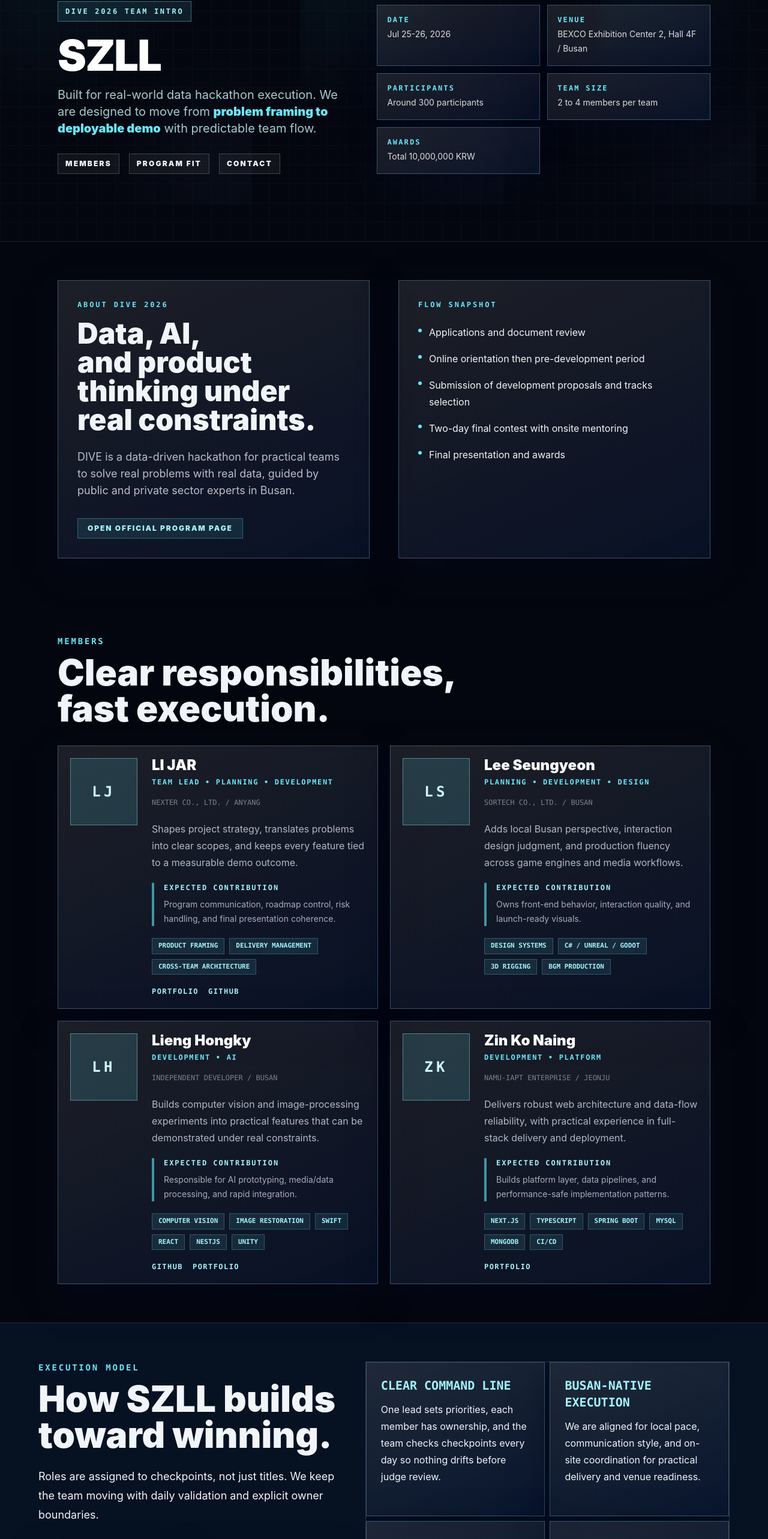
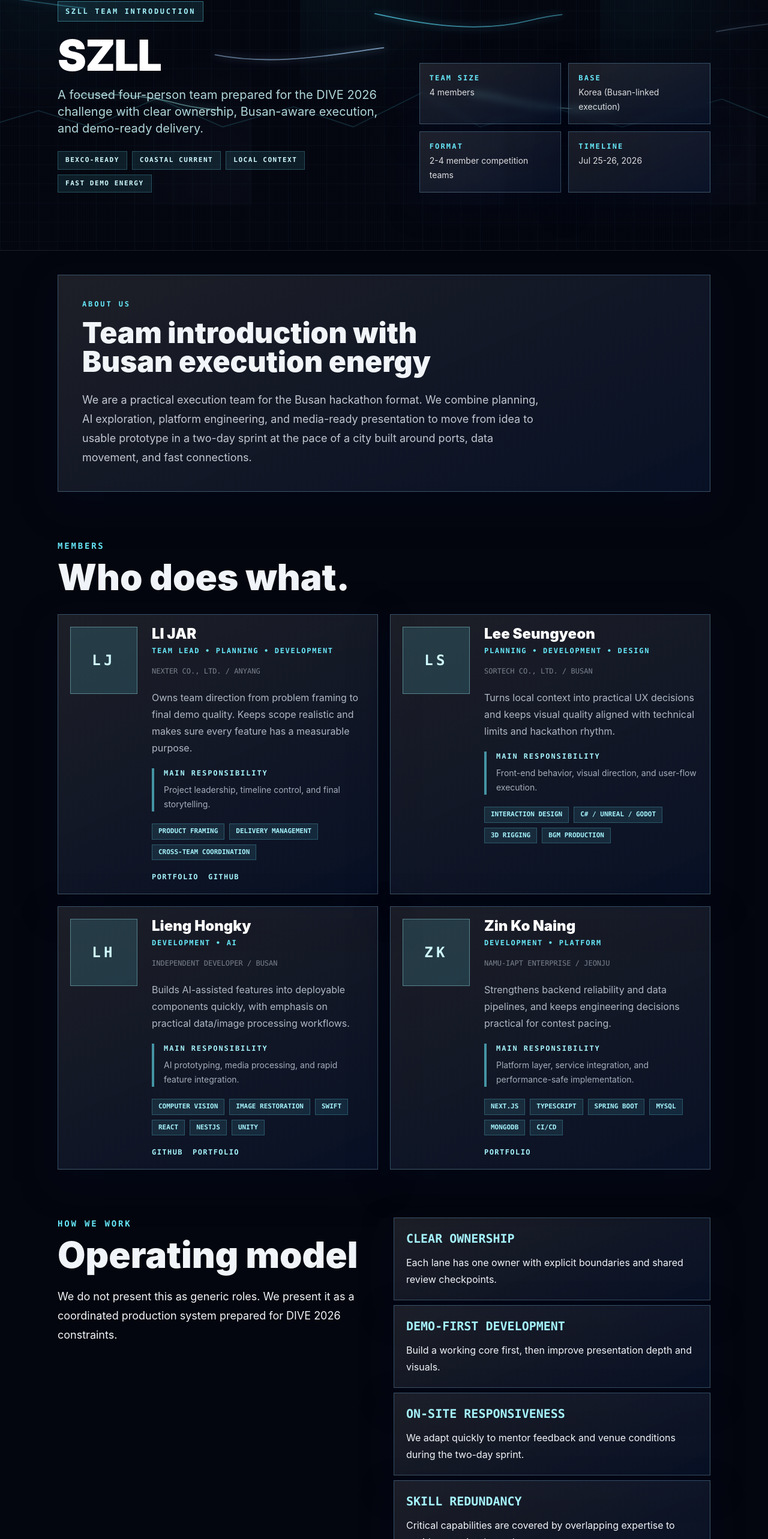
Before and after one commit to prof-lijar/szll-busan-dive-2026, a Next.js app: page / in a window 1280 px wide. Shown: the part 78-2644 px from the top of the page at 60% size. Built offline with nearby package versions, Linux system fonts and the light colour scheme.

Commit message:
Add neon data flow and Busan team vibe

```diff
--- a/app/globals.css
+++ b/app/globals.css
@@ -47,6 +47,85 @@ a {
   mix-blend-mode: screen;
 }
 
+.data-flow-layer {
+  opacity: 0.8;
+}
+
+.data-current {
+  fill: none;
+  stroke-width: 2.2;
+  stroke-linecap: round;
+  stroke-linejoin: round;
+  filter: drop-shadow(0 0 8px currentColor);
+  animation: dataFlow 4.5s linear infinite;
+}
+
+.data-current-a {
+  stroke: url(#flowGlowA);
+  color: #5de2ff;
+  stroke-dasharray: 18 28;
+  animation-duration: 4.2s;
+}
+
+.data-current-b {
+  stroke: url(#flowGlowB);
+  color: #a8d5ff;
+  stroke-dasharray: 16 32;
+  animation-duration: 5.3s;
+}
+
+.data-current-c {
+  stroke: url(#flowGlowC);
+  color: #a5fffa;
+  stroke-dasharray: 14 24;
+  animation-duration: 4.8s;
+}
+
+.data-packet {
+  fill: currentColor;
+  filter: drop-shadow(0 0 8px currentColor) drop-shadow(0 0 18px currentColor);
+  opacity: 0.9;
+  animation: packetPulse 1.6s ease-in-out infinite;
+}
+
+.data-packet-a {
+  color: #5de2ff;
+}
+
+.data-packet-b {
+  color: #a8d5ff;
+}
+
+.data-packet-c {
+  color: #a5fffa;
+}
+
+.busan-skyline {
+  fill: none;
+  stroke: rgba(93, 226, 255, 0.26);
+  stroke-width: 1.5;
+  stroke-linejoin: round;
+  filter: drop-shadow(0 0 10px rgba(93, 226, 255, 0.25));
+}
+
+@keyframes dataFlow {
+  to {
+    stroke-dashoffset: -200;
+  }
+}
+
+@keyframes packetPulse {
+  0%,
+  100% {
+    opacity: 0.45;
+    transform: scale(0.86);
+  }
+  50% {
+    opacity: 1;
+    transform: scale(1.2);
+  }
+}
+
 .text-balance {
   text-wrap: balance;
 }
@@ -75,7 +154,9 @@ a {
 
 @media (prefers-reduced-motion: reduce) {
   .frost-panel,
-  .riseIn {
+  .riseIn,
+  .data-current,
+  .data-packet {
     animation: none;
     transition: none;
   }
--- a/app/page.tsx
+++ b/app/page.tsx
@@ -3,7 +3,7 @@ type TeamLink = {
   href: string;
 };
 
-type Member = {
+type TeamMember = {
   name: string;
   role: string;
   affiliation: string;
@@ -14,16 +14,16 @@ type Member = {
   links?: TeamLink[];
 };
 
-const members: Member[] = [
+const members: TeamMember[] = [
   {
     name: "LI JAR",
     role: "Team Lead • Planning • Development",
     affiliation: "Nexter Co., Ltd.",
     base: "Anyang",
     summary:
-      "Shapes project strategy, translates problems into clear scopes, and keeps every feature tied to a measurable demo outcome.",
-    strengths: ["Product framing", "Delivery management", "Cross-team architecture"],
-    contribution: "Program communication, roadmap control, risk handling, and final presentation coherence.",
+      "Owns team direction from problem framing to final demo quality. Keeps scope realistic and makes sure every feature has a measurable purpose.",
+    strengths: ["Product framing", "Delivery management", "Cross-team coordination"],
+    contribution: "Project leadership, timeline control, and final storytelling.",
     links: [
       { label: "Portfolio", href: "https://lijar.skilaxy.com" },
       { label: "GitHub", href: "https://github.com/prof-lijar" },
@@ -35,9 +35,9 @@ const members: Member[] = [
     affiliation: "Sortech Co., Ltd.",
     base: "Busan",
     summary:
-      "Adds local Busan perspective, interaction design judgment, and production fluency across game engines and media workflows.",
-    strengths: ["Design systems", "C# / Unreal / Godot", "3D rigging", "BGM production"],
-    contribution: "Owns front-end behavior, interaction quality, and launch-ready visuals.",
+      "Turns local context into practical UX decisions and keeps visual quality aligned with technical limits and hackathon rhythm.",
+    strengths: ["Interaction design", "C# / Unreal / Godot", "3D rigging", "BGM production"],
+    contribution: "Front-end behavior, visual direction, and user-flow execution.",
   },
   {
     name: "Lieng Hongky",
@@ -45,9 +45,9 @@ const members: Member[] = [
     affiliation: "Independent Developer",
     base: "Busan",
     summary:
-      "Builds computer vision and image-processing experiments into practical features that can be demonstrated under real constraints.",
+      "Builds AI-assisted features into deployable components quickly, with emphasis on practical data/image processing workflows.",
     strengths: ["Computer vision", "Image restoration", "Swift", "React", "NestJS", "Unity"],
-    contribution: "Responsible for AI prototyping, media/data processing, and rapid integration.",
+    contribution: "AI prototyping, media processing, and rapid feature integration.",
     links: [
       { label: "GitHub", href: "https://github.com/lienghongky/" },
       { label: "Portfolio", href: "https://hongky.netlify.app/" },
@@ -59,97 +59,143 @@ const members: Member[] = [
     affiliation: "Namu-iAPT Enterprise",
     base: "Jeonju",
     summary:
-      "Delivers robust web architecture and data-flow reliability, with practical experience in full-stack delivery and deployment.",
+      "Strengthens backend reliability and data pipelines, and keeps engineering decisions practical for contest pacing.",
     strengths: ["Next.js", "TypeScript", "Spring Boot", "MySQL", "MongoDB", "CI/CD"],
-    contribution: "Builds platform layer, data pipelines, and performance-safe implementation patterns.",
+    contribution: "Platform layer, service integration, and performance-safe implementation.",
     links: [{ label: "Portfolio", href: "https://www.devzinko.site/" }],
   },
 ];
 
-const diveSignals = [
-  ["Date", "Jul 25-26, 2026"],
-  ["Venue", "BEXCO Exhibition Center 2, Hall 4F / Busan"],
-  ["Participants", "Around 300 participants"],
-  ["Team size", "2 to 4 members per team"],
-  ["Awards", "Total 10,000,000 KRW"],
+const quickFacts = [
+  ["Team size", "4 members"],
+  ["Base", "Korea (Busan-linked execution)"],
+  ["Format", "2-4 member competition teams"],
+  ["Timeline", "Jul 25-26, 2026"],
 ];
 
-const programSteps = [
-  "Applications and document review",
-  "Online orientation then pre-development period",
-  "Submission of development proposals and tracks selection",
-  "Two-day final contest with onsite mentoring",
-  "Final presentation and awards",
-];
+const busanSignals = ["BEXCO-ready", "Coastal current", "Local context", "Fast demo energy"];
 
-const collaboration = [
+const operatingPrinciples = [
   {
-    title: "Clear command line",
-    detail:
-      "One lead sets priorities, each member has ownership, and the team checks checkpoints every day so nothing drifts before judge review.",
+    title: "Clear ownership",
+    detail: "Each lane has one owner with explicit boundaries and shared review checkpoints.",
   },
   {
-    title: "Busan-native execution",
-    detail:
-      "We are aligned for local pace, communication style, and on-site coordination for practical delivery and venue readiness.",
+    title: "Demo-first development",
+    detail: "Build a working core first, then improve presentation depth and visuals.",
   },
   {
-    title: "Demo-first rhythm",
-    detail:
-      "The product path is built around a visible demo, with a stable minimum viable output before polishing and storytelling.",
+    title: "On-site responsiveness",
+    detail: "We adapt quickly to mentor feedback and venue conditions during the two-day sprint.",
   },
   {
-    title: "Cross-skill resilience",
-    detail:
-      "Planning, AI, frontend, backend, and platform delivery are covered by different specialists to reduce single-point risk.",
+    title: "Skill redundancy",
+    detail: "Critical capabilities are covered by overlapping expertise to avoid one-point dependency.",
   },
 ];
 
-const readiness = [
-  ["Data to solution", "Real dataset understanding, cleaning, analysis logic, and solution framing from public data contexts."],
-  ["Web engineering", "Next.js and TypeScript production setup with robust UI, API, and deployment practices."],
-  ["AI prototypes", "Computer vision workflows for image enhancement and practical intelligence features."],
-  ["Experience design", "Interaction direction and media execution so judges can understand the value in one flow."],
-];
-
-const timeline = [
-  { day: "DAY 1", label: "Start sequence" },
-  { day: "DAY 2", label: "Demo and final presentations" },
-  { day: "Main Goal", label: "Prototype + clear story + repeatable demo" },
+const capabilityBars = [
+  ["Planning", "Problem framing, requirement shaping, and sprint planning for short-cycle execution."],
+  ["Data", "Data interpretation, baseline analytics thinking, and pragmatic modeling direction."],
+  ["Engineering", "Frontend, backend, and deployment-ready architecture for reliable delivery."],
+  ["Experience", "Interface behavior, interaction quality, and demo communication design."],
 ];
 
 export default function Home() {
   return (
     <main className="relative min-h-screen overflow-x-hidden bg-[#04060f] text-slate-100">
-      <section className="relative isolate overflow-hidden border-b border-white/10 bg-[#04060f] py-8 sm:py-12">
+      <section className="relative isolate border-b border-white/10 bg-[#04060f] py-8 sm:py-12">
         <div className="absolute inset-0 -z-10 tech-grid opacity-40" />
         <div className="noise-bg absolute inset-0 -z-10" />
-        <div className="mx-auto flex max-w-6xl flex-col gap-10 px-5 pb-10 pt-6 sm:px-8 lg:flex-row lg:items-end lg:justify-between lg:pb-16 lg:pt-8">
+        <div className="pointer-events-none absolute inset-0 -z-10 overflow-hidden">
+          <svg className="data-flow-layer absolute -top-6 left-1/2 h-[42vh] w-[120%] -translate-x-1/2" viewBox="0 0 1200 420" preserveAspectRatio="none">
+            <defs>
+              <linearGradient id="flowGlowA" x1="0" x2="1" y1="0" y2="0">
+                <stop offset="0%" stopColor="rgba(93, 226, 255, 0.0)" />
+                <stop offset="45%" stopColor="rgba(93, 226, 255, 0.9)" />
+                <stop offset="100%" stopColor="rgba(93, 226, 255, 0)" />
+              </linearGradient>
+              <linearGradient id="flowGlowB" x1="0" x2="1" y1="0" y2="0">
+                <stop offset="0%" stopColor="rgba(171, 212, 255, 0.0)" />
+                <stop offset="50%" stopColor="rgba(171, 212, 255, 0.85)" />
+                <stop offset="100%" stopColor="rgba(171, 212, 255, 0)" />
+              </linearGradient>
+              <linearGradient id="flowGlowC" x1="0" x2="1" y1="0" y2="0">
+                <stop offset="0%" stopColor="rgba(165, 255, 250, 0.0)" />
+                <stop offset="50%" stopColor="rgba(165, 255, 250, 0.9)" />
+                <stop offset="100%" stopColor="rgba(165, 255, 250, 0)" />
+              </linearGradient>
+            </defs>
+            <path
+              id="flowA"
+              d="M-80 120 C 90 75, 220 195, 360 130 C 500 70, 640 230, 790 170 C 940 110, 1060 245, 1280 175"
+              className="data-current data-current-a"
+              pathLength="100"
+            />
+            <path
+              id="flowB"
+              d="M-80 265 C 85 300, 205 170, 350 230 C 500 300, 620 175, 780 230 C 925 285, 1050 120, 1280 190"
+              className="data-current data-current-b"
+              pathLength="100"
+            />
+            <path
+              id="flowC"
+              d="M-80 330 C 100 370, 215 290, 335 345 C 470 395, 600 275, 760 335 C 910 395, 1040 295, 1280 330"
+              className="data-current data-current-c"
+              pathLength="100"
+            />
+            <circle r="4" className="data-packet data-packet-a">
+              <animateMotion dur="5.2s" repeatCount="indefinite" rotate="auto">
+                <mpath href="#flowA" />
+              </animateMotion>
+            </circle>
+            <circle r="3" className="data-packet data-packet-b">
+              <animateMotion dur="6.4s" begin="-2s" repeatCount="indefinite" rotate="auto">
+                <mpath href="#flowB" />
+              </animateMotion>
+            </circle>
+            <circle r="5" className="data-packet data-packet-c">
+              <animateMotion dur="5.8s" begin="-3.2s" repeatCount="indefinite" rotate="auto">
+                <mpath href="#flowC" />
+              </animateMotion>
+            </circle>
+            <circle r="2.5" className="data-packet data-packet-a">
+              <animateMotion dur="4.8s" begin="-1.4s" repeatCount="indefinite" rotate="auto">
+                <mpath href="#flowA" />
+              </animateMotion>
+            </circle>
+            <circle r="3.5" className="data-packet data-packet-c">
+              <animateMotion dur="7s" begin="-4.4s" repeatCount="indefinite" rotate="auto">
+                <mpath href="#flowB" />
+              </animateMotion>
+            </circle>
+            <path
+              d="M80 392 L150 358 L218 392 L305 332 L390 392 L482 350 L560 392 L650 320 L725 392 L815 350 L910 392 L1040 334 L1130 392"
+              className="busan-skyline"
+            />
+          </svg>
+        </div>
+        <div className="mx-auto flex max-w-6xl flex-col gap-10 px-5 pb-8 pt-6 sm:px-8 lg:flex-row lg:items-end lg:justify-between lg:pb-12 lg:pt-8">
           <div className="max-w-2xl">
             <p className="mb-5 inline-flex border border-cyan-300/40 bg-cyan-300/10 px-3 py-2 font-mono text-xs font-black uppercase tracking-[0.22em] text-cyan-200">
-              DIVE 2026 Team Intro
+              SZLL Team Introduction
             </p>
             <h1 className="text-5xl font-black leading-[0.95] tracking-tight text-white sm:text-7xl">SZLL</h1>
-            <p className="mt-4 max-w-xl text-lg text-cyan-100/80 sm:text-xl">
-              Built for real-world data hackathon execution. We are designed to move from{" "}
-              <span className="font-black text-cyan-300">problem framing to deployable demo</span> with predictable team flow.
+            <p className="mt-4 max-w-xl text-lg text-cyan-100/85 sm:text-xl">
+              A focused four-person team prepared for the DIVE 2026 challenge with clear ownership, Busan-aware execution, and demo-ready delivery.
             </p>
-            <nav className="mt-7 flex flex-wrap gap-4 text-xs font-black uppercase tracking-[0.18em]">
-              <a href="#members" className="border border-white/20 bg-white/5 px-3 py-2 transition hover:border-cyan-300 hover:text-cyan-200">
-                Members
-              </a>
-              <a href="#program-fit" className="border border-white/20 bg-white/5 px-3 py-2 transition hover:border-cyan-300 hover:text-cyan-200">
-                Program Fit
-              </a>
-              <a href="#contact" className="border border-white/20 bg-white/5 px-3 py-2 transition hover:border-cyan-300 hover:text-cyan-200">
-                Contact
-              </a>
-            </nav>
+            <div className="mt-6 flex flex-wrap gap-2">
+              {busanSignals.map((signal) => (
+                <span key={signal} className="border border-cyan-300/25 bg-cyan-300/10 px-3 py-1.5 font-mono text-[11px] font-black uppercase tracking-[0.14em] text-cyan-100">
+                  {signal}
+                </span>
+              ))}
+            </div>
           </div>
           <div className="grid w-full max-w-xl gap-3 sm:grid-cols-2 lg:w-auto">
-            {diveSignals.map(([key, value]) => (
-              <article key={key} className="frost-panel p-4">
-                <p className="font-mono text-xs font-black uppercase tracking-[0.18em] text-cyan-300">{key}</p>
+            {quickFacts.map(([title, value]) => (
+              <article key={title} className="frost-panel p-4">
+                <p className="font-mono text-xs font-black uppercase tracking-[0.18em] text-cyan-300">{title}</p>
                 <p className="mt-1 text-sm leading-6 text-white/85">{value}</p>
               </article>
             ))}
@@ -157,39 +203,21 @@ export default function Home() {
         </div>
       </section>
 
-      <section className="mx-auto grid max-w-6xl gap-8 px-5 py-12 sm:px-8 lg:grid-cols-[1fr_1fr] lg:gap-12 lg:py-16">
-        <div className="frost-panel p-8">
-          <p className="font-mono text-xs font-black uppercase tracking-[0.24em] text-cyan-300">About DIVE 2026</p>
-          <h2 className="mt-4 text-balance text-4xl font-black leading-tight sm:text-5xl">Data, AI, and product thinking under real constraints.</h2>
-          <p className="mt-6 text-lg text-slate-200/80">
-            DIVE is a data-driven hackathon for practical teams to solve real problems with real data, guided by public and private sector
-            experts in Busan.
+      <section className="mx-auto max-w-6xl px-5 py-10 sm:px-8">
+        <div className="frost-panel p-6 sm:p-10">
+          <p className="font-mono text-xs font-black uppercase tracking-[0.24em] text-cyan-300">About us</p>
+          <h2 className="mt-4 text-balance text-4xl font-black leading-tight sm:text-5xl">Team introduction with Busan execution energy</h2>
+          <p className="mt-6 max-w-3xl text-lg leading-8 text-slate-200/85">
+            We are a practical execution team for the Busan hackathon format. We combine planning, AI exploration, platform engineering, and
+            media-ready presentation to move from idea to usable prototype in a two-day sprint at the pace of a city built around ports,
+            data movement, and fast connections.
           </p>
-          <a
-            className="mt-8 inline-flex border border-cyan-300/30 bg-cyan-300/10 px-4 py-2 text-xs font-black uppercase tracking-[0.16em] text-cyan-200 transition hover:bg-cyan-300/20"
-            href="https://www.dxchallenge.co.kr/dive-2026"
-            target="_blank"
-            rel="noreferrer"
-          >
-            Open Official Program Page
-          </a>
-        </div>
-        <div className="frost-panel p-8">
-          <p className="font-mono text-xs font-black uppercase tracking-[0.24em] text-cyan-300">Flow Snapshot</p>
-          <ol className="mt-6 space-y-4 text-base leading-7 text-slate-200/88">
-            {programSteps.map((step) => (
-              <li key={step} className="flex gap-3">
-                <span className="mt-2 h-1.5 w-1.5 rounded-full bg-cyan-300" />
-                <span>{step}</span>
-              </li>
-            ))}
-          </ol>
         </div>
       </section>
 
-      <section id="members" className="mx-auto max-w-6xl px-5 py-12 sm:px-8 lg:py-16">
+      <section id="members" className="mx-auto max-w-6xl px-5 py-10 sm:px-8">
         <p className="font-mono text-sm font-black uppercase tracking-[0.2em] text-cyan-300">Members</p>
-        <h2 className="mt-3 max-w-3xl text-balance text-5xl font-black leading-tight sm:text-6xl">Clear responsibilities, fast execution.</h2>
+        <h2 className="mt-3 max-w-3xl text-balance text-5xl font-black leading-tight sm:text-6xl">Who does what.</h2>
         <div className="mt-8 grid gap-5 lg:grid-cols-2">
           {members.map((member, index) => (
             <article
@@ -216,7 +244,7 @@ export default function Home() {
                 </p>
                 <p className="mt-5 text-base leading-7 text-slate-300/85">{member.summary}</p>
                 <div className="mt-5 border-l-4 border-cyan-300/60 pl-4">
-                  <p className="font-mono text-xs font-black uppercase tracking-[0.16em] text-cyan-200">Expected contribution</p>
+                  <p className="font-mono text-xs font-black uppercase tracking-[0.16em] text-cyan-200">Main responsibility</p>
                   <p className="mt-2 text-sm leading-6 text-slate-300/80">{member.contribution}</p>
                 </div>
                 <div className="mt-5 flex flex-wrap gap-2">
@@ -241,26 +269,18 @@ export default function Home() {
         </div>
       </section>
 
-      <section id="program-fit" className="border-y border-white/10 bg-[#061122] px-5 py-12 sm:px-8 lg:px-0 lg:py-16">
-        <div className="mx-auto grid max-w-6xl gap-12 lg:grid-cols-[.9fr_1.1fr]">
+      <section className="mx-auto max-w-6xl px-5 py-10 sm:px-8">
+        <div className="grid gap-8 lg:grid-cols-2">
           <div>
-            <p className="font-mono text-sm font-black uppercase tracking-[0.2em] text-cyan-300">Execution model</p>
-            <h2 className="mt-3 max-w-2xl text-balance text-5xl font-black leading-tight sm:text-6xl">How SZLL builds toward winning.</h2>
+            <p className="font-mono text-sm font-black uppercase tracking-[0.2em] text-cyan-300">How we work</p>
+            <h2 className="mt-3 text-balance text-5xl font-black leading-tight sm:text-6xl">Operating model</h2>
             <p className="mt-6 max-w-xl text-lg leading-8 text-slate-300/72">
-              Roles are assigned to checkpoints, not just titles. We keep the team moving with daily validation and explicit owner boundaries.
+              We do not present this as generic roles. We present it as a coordinated production system prepared for DIVE 2026 constraints.
             </p>
-            <div className="mt-8 grid gap-2 sm:grid-cols-2">
-              {timeline.map((item) => (
-                <div key={item.day} className="frost-panel p-4">
-                  <p className="font-mono text-xs font-black uppercase text-cyan-200">{item.day}</p>
-                  <p className="mt-2 text-slate-100">{item.label}</p>
-                </div>
-              ))}
-            </div>
           </div>
-          <div className="grid gap-2 overflow-hidden border border-white/15 md:grid-cols-2">
-            {collaboration.map((item) => (
-              <div key={item.title} className="p-6 frost-panel">
+          <div className="grid gap-2">
+            {operatingPrinciples.map((item) => (
+              <div key={item.title} className="frost-panel p-5">
                 <h3 className="font-mono text-xl font-black uppercase text-cyan-200">{item.title}</h3>
                 <p className="mt-3 leading-7 text-slate-300/78">{item.detail}</p>
               </div>
@@ -269,34 +289,28 @@ export default function Home() {
         </div>
       </section>
 
-      <section className="mx-auto max-w-6xl px-5 py-12 sm:px-8 lg:py-16">
-        <div className="grid gap-10 lg:grid-cols-[1fr_1fr] lg:items-start">
-          <div>
-            <p className="font-mono text-sm font-black uppercase tracking-[0.2em] text-cyan-300">Readiness map</p>
-            <h2 className="mt-3 max-w-3xl text-balance text-5xl font-black leading-tight sm:text-6xl">What the team can execute.</h2>
-          </div>
-          <div className="divide-y-2 divide-white/10 border-y-2 border-white/15">
-            {readiness.map(([title, body]) => (
-              <div key={title} className="grid gap-4 py-6 sm:grid-cols-[180px_1fr]">
-                <h3 className="font-mono text-xl font-black uppercase text-cyan-200">{title}</h3>
-                <p className="text-lg leading-8 text-slate-300/80">{body}</p>
-              </div>
-            ))}
-          </div>
+      <section className="mx-auto max-w-6xl px-5 py-10 sm:px-8">
+        <p className="font-mono text-sm font-black uppercase tracking-[0.2em] text-cyan-300">Capability map</p>
+        <h2 className="mt-3 text-5xl font-black leading-tight sm:text-6xl">What we can deliver in two days.</h2>
+        <div className="mt-8 divide-y-2 divide-white/10 border-y-2 border-white/15">
+          {capabilityBars.map(([title, body]) => (
+            <div key={title} className="grid gap-4 py-6 sm:grid-cols-[170px_1fr]">
+              <h3 className="font-mono text-xl font-black uppercase text-cyan-200">{title}</h3>
+              <p className="text-lg leading-8 text-slate-300/80">{body}</p>
+            </div>
+          ))}
         </div>
       </section>
 
-      <section id="contact" className="border-t border-white/10 bg-[#061122] px-5 py-12 sm:px-8 lg:py-16">
-        <div className="mx-auto grid max-w-6xl gap-8 lg:grid-cols-[1fr_.8fr] lg:items-end">
-          <h2 className="max-w-4xl text-balance text-5xl font-black leading-tight sm:text-6xl">
-            Built to collaborate, execute, and present at DIVE 2026.
-          </h2>
+      <section id="contact" className="border-t border-white/10 bg-[#061122] px-5 py-12 sm:px-8">
+        <div className="mx-auto max-w-6xl grid gap-8 lg:grid-cols-[1fr_.8fr] lg:items-end">
+          <h2 className="max-w-4xl text-balance text-5xl font-black leading-tight sm:text-6xl">Focused team. Real execution. DIVE 2026 ready.</h2>
           <div className="border border-cyan-300/40 bg-[#050814] p-5">
             <p className="font-mono text-xs font-black uppercase tracking-[0.18em] text-cyan-300">Primary contact</p>
             <a className="mt-3 block text-2xl font-black text-cyan-100 hover:text-white" href="mailto:davidbeljar@gmail.com">
               davidbeljar@gmail.com
             </a>
-            <p className="mt-4 text-sm leading-6 text-slate-200/70">Team name: SZLL / DIVE 2026 Hackathon / Busan</p>
+            <p className="mt-4 text-sm leading-6 text-slate-200/70">Team name: SZLL / Busan DIVE 2026 Hackathon</p>
           </div>
         </div>
       </section>
```
